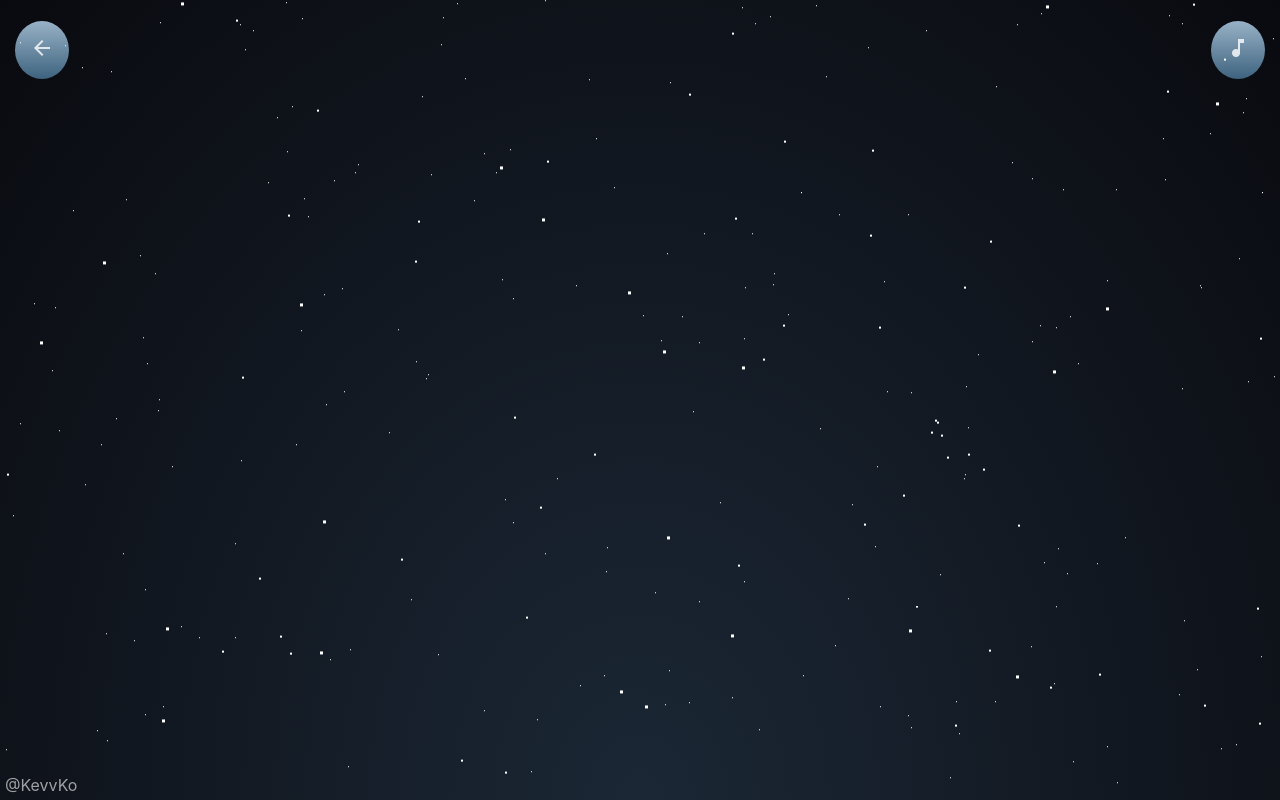
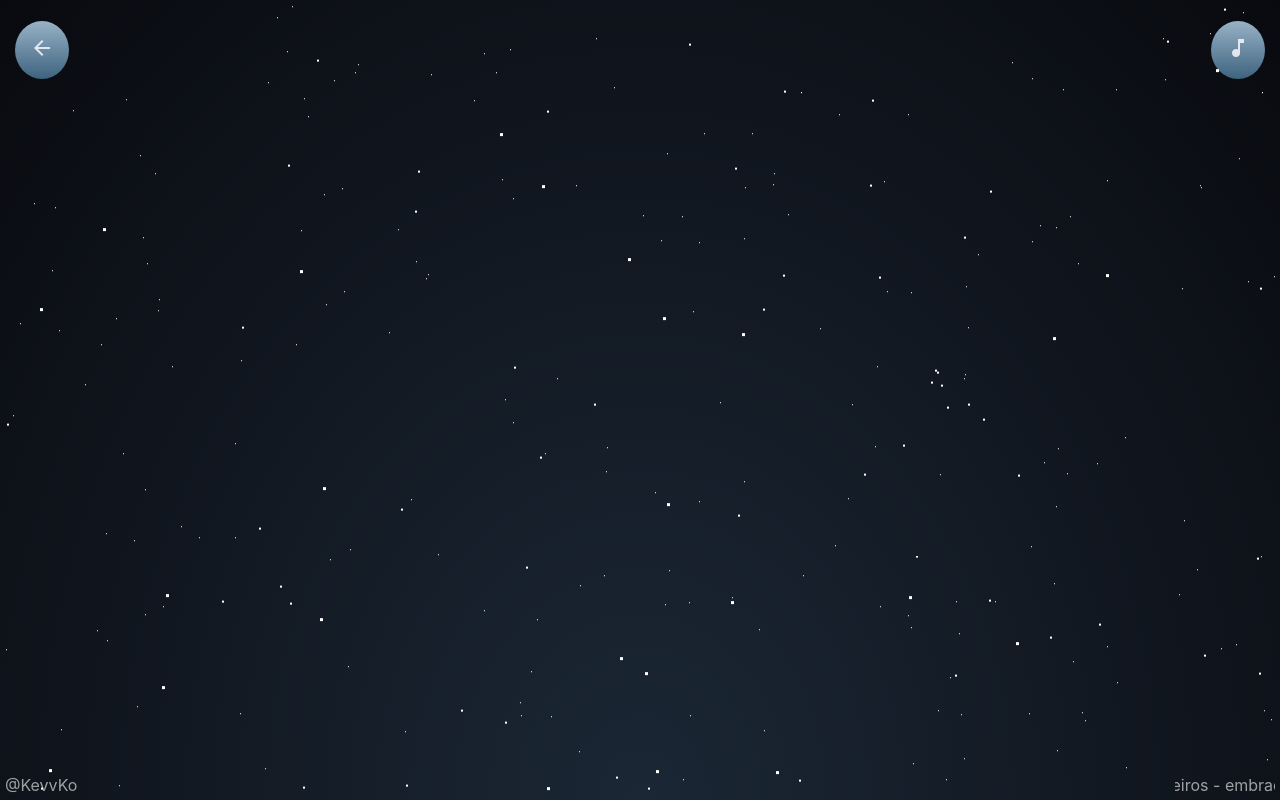
Before and after one commit to KevvKo/jump-and-run-js, a React (Create React App) app: page /guide in a window 1280 px wide. Both pictures are taken after a click on the element "music_off". Shown: the top 800 px of the page. Built offline with nearby package versions, Linux system fonts and the light colour scheme.

Commit message:
add conditional rendering for the soundtrack-display

```diff
--- a/src/App.js
+++ b/src/App.js
@@ -94,7 +94,7 @@ function App() {
 
       <footer>
           <a href='https://github.com/KevvKo/jump-and-run-js'>@KevvKo</a>
-          <SoundtrackDisplay artist={artist} title={title} />
+          <SoundtrackDisplay artist={artist} title={title} musicPlays={musicPlays}/>
         </footer>
     </div>
   );
--- a/src/assets/components/soundtrackDisplay.js
+++ b/src/assets/components/soundtrackDisplay.js
@@ -1,11 +1,13 @@
 import React from 'react'
 import './soundtrackDisplay.css'
+
+//renders a sliding text with the current played song
 
 export default function SoundtrackDisplay(props){
 
     return(
-
         <div className="soundtrackDisplay">
-            <div>{props.artist + ' - ' + props.title}</div>
-        </div>)
+            {props.musicPlays && <div>{props.artist + ' - ' + props.title}</div> }
+        </div>
+    )
 }
```
